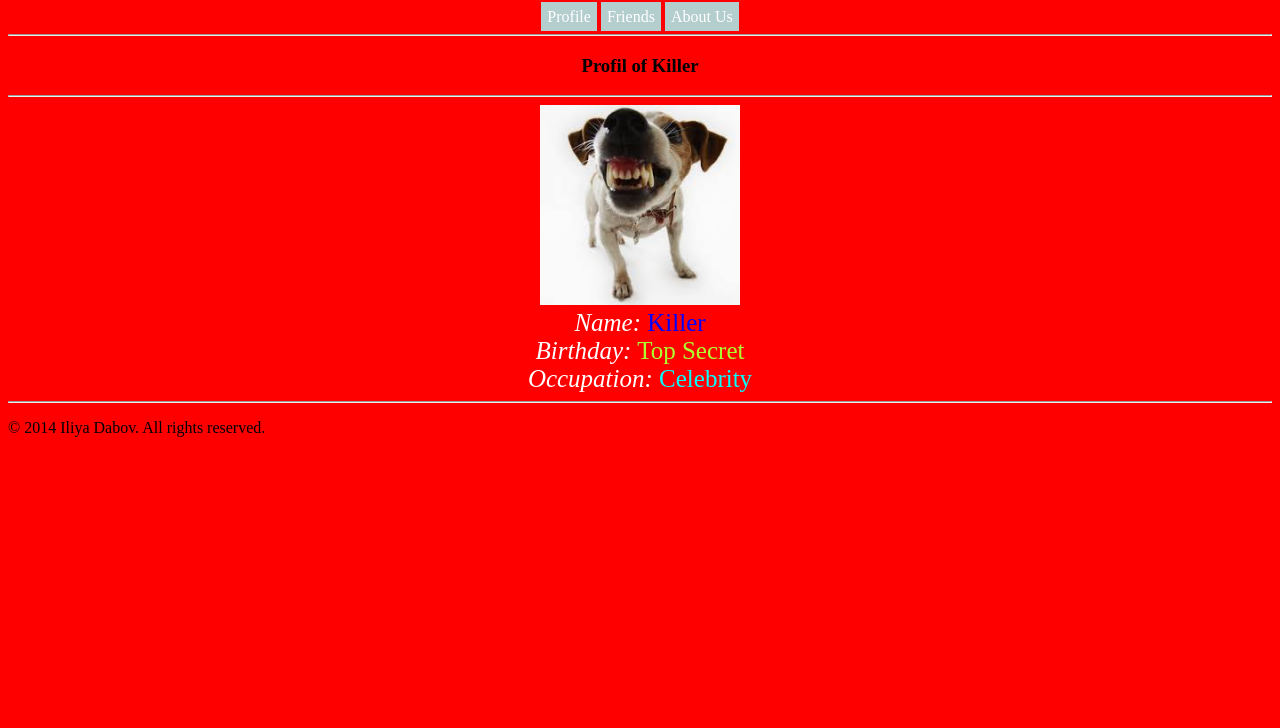
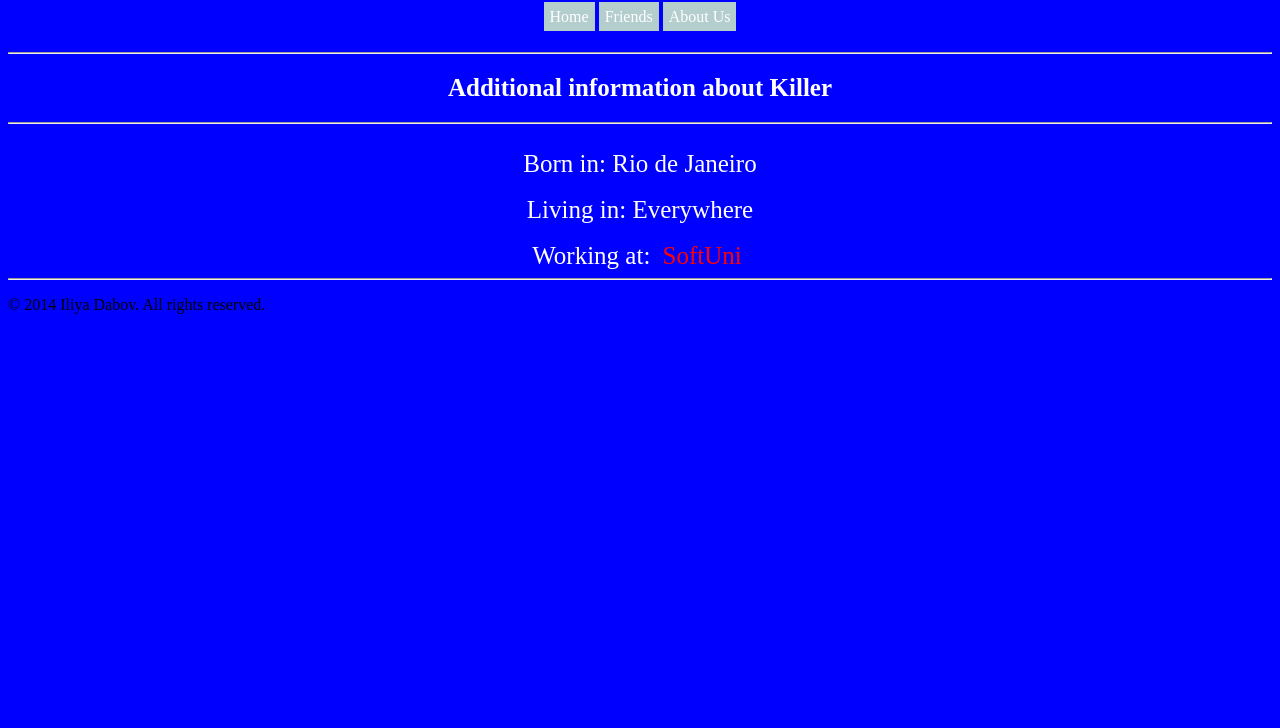
Before and after one commit to iliyadabov/SoftUni-2014, a plain HTML site: page HTML-Homework/HTML Overview Homework/6.User Profile Pages/info.html in a window 1280 px wide. Shown: the part 72-800 px from the top of the page. Drawn offline with Linux system fonts and the light colour scheme.

Commit message:
Update homework

```diff
--- a/HTML-Homework/HTML Overview Homework/6.User Profile Pages/info.html
+++ b/HTML-Homework/HTML Overview Homework/6.User Profile Pages/info.html
@@ -5,36 +5,40 @@
     <title>About Me</title>
     <link type="text/css" rel="stylesheet" href="style.css">
 </head>
-<body><header>
+<body>
+<header>
     <div class="center">
-        <h1>Dog Social Network</h1>
+        <h1>Doge Social Network</h1>
     </div>
 </header>
 <nav>
     <div class="center">
         <ul>
-            <li><a href="index.html">Profile</a></li>
+            <li><a href="index.html">Home</a></li>
             <li><a href="friends.html">Friends</a></li>
             <li><a href="info.html">About Us</a></li>
         </ul>
     </div>
 </nav>
+<br/>
 <hr/>
 <section>
+
     <article>
-        <div class="center">
-            <h1>Profil of Killer</h1>
+        <div class="center"><h2><span class="content">Additional information about Killer</span></h2></div>
+        <hr>
+        <br>
+
+        <div class="center"><span class="content">Born in: Rio de Janeiro</span></div>
+        <br>
+
+        <div class="center"><span class="content">Living in: Everywhere</span></div>
+        <br>
+
+        <div class="center"><span class="content">Working at: <a href="http://softuni.bg"
+                                                                 style="color:red; Background:none">SoftUni</a></span>
         </div>
-    </article>
-    <hr/>
-    <article>
-        <div class="center">
-            <img src="dog.jpg" alt="Dog" width="200px" height="200px">
-            <div class="center"><span class="content"><i>Name:</i> <span style="color:blue">Killer</span></span></div>
-            <div class="center"><span class="content"><i>Birthday:</i> <span style="color:greenyellow">Top Secret</span></span></div>
-            <div class="center"><span class="content"><i>Occupation:</i> <span style="color:aqua">Celebrity</span></span></div>
 
-        </div>
     </article>
 </section>
 <hr/>
--- a/HTML-Homework/HTML Overview Homework/6.User Profile Pages/style.css
+++ b/HTML-Homework/HTML Overview Homework/6.User Profile Pages/style.css
@@ -1,5 +1,5 @@
 body {
-    background-color: red ;
+    background-color: blue ;
 }
 
 ul
```
Also changed, not shown: HTML-Homework/HTML Overview Homework/2.Paragraphs and Images of Text/index.html (+22 -1 lines), HTML-Homework/HTML Overview Homework/6.User Profile Pages/friends.html (+1 -0 lines), HTML-Homework/HTML Overview Homework/6.User Profile Pages/index.html (+3 -2 lines), HTML-Homework/HTML Overview Homework/2.Paragraphs and Images of Text/softuni.png (added).
